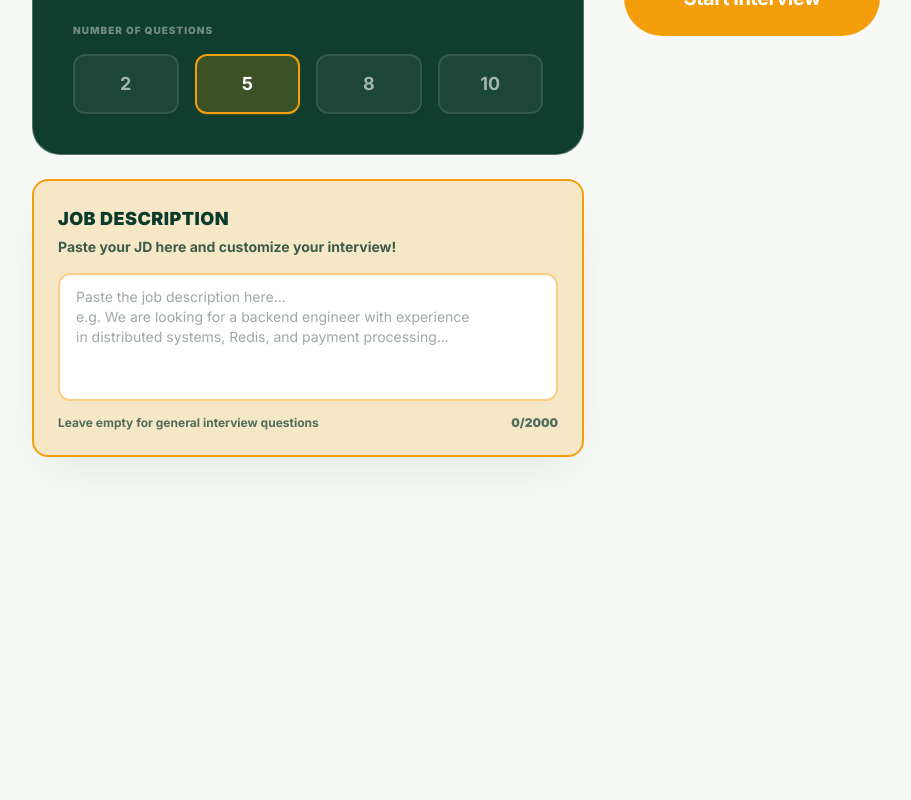
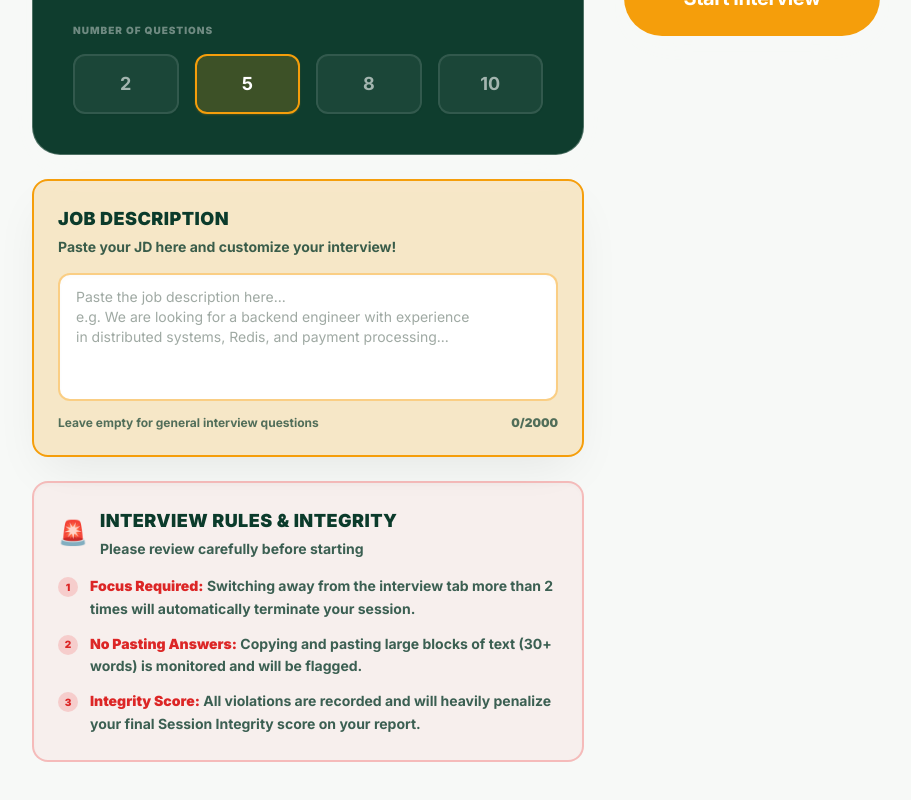
Before and after one commit to vanshikav312/ai-mock-interviewer, a Next.js app: page /interview/setup in a window 1280 px wide. Shown: the part 660-1460 px from the top of the page, without its empty margins (184-1095 px from the left). Before the commit the page ends 1197 px from the top, so only its background shows below. Built offline with nearby package versions, Linux system fonts and the light colour scheme; no server answers; sample sign-in values are in the browser's storage.

Commit message:
feat: made rules box on setup page

```diff
--- a/app/interview/session/page.jsx
+++ b/app/interview/session/page.jsx
@@ -42,6 +42,12 @@ function SessionContent() {
   useEffect(() => {
     if (status === 'unauthenticated') router.push('/login');
   }, [status, router]);
+
+  useEffect(() => {
+    if (tabSwitchCount > 2) {
+      router.push('/interview/setup?error=tab_switch');
+    }
+  }, [tabSwitchCount, router]);
 
   useEffect(() => {
     const handleVisibilityChange = () => {
--- a/app/interview/setup/page.jsx
+++ b/app/interview/setup/page.jsx
@@ -15,10 +15,21 @@ export default function SetupPage() {
   });
   const [jobDescription, setJobDescription] = useState('');
   const [starting, setStarting] = useState(false);
+  const [errorMsg, setErrorMsg] = useState('');
 
   useEffect(() => {
     if (status === 'unauthenticated') router.push('/login');
   }, [status, router]);
+
+  useEffect(() => {
+    if (typeof window !== 'undefined') {
+      const urlParams = new URLSearchParams(window.location.search);
+      if (urlParams.get('error') === 'tab_switch') {
+        setErrorMsg('Due to excessive tab switching, your interview session was terminated.');
+        window.history.replaceState(null, '', '/interview/setup');
+      }
+    }
+  }, []);
 
   const handleStart = () => {
     setStarting(true);
@@ -49,6 +60,11 @@ export default function SetupPage() {
       </nav>
 
       <main className="max-w-4xl mx-auto px-6 pt-32 pb-20">
+        {errorMsg && (
+          <div className="mb-8 p-4 bg-red-500/10 border-2 border-red-500 rounded-xl text-red-500 text-center font-bold animate-slide-up">
+            🚨 {errorMsg}
+          </div>
+        )}
         <div className="mb-16 text-center animate-slide-up">
           <h1 className="text-5xl md:text-6xl font-black text-luxury mb-4 tracking-tighter">Set your stage.</h1>
           <p className="text-muted text-lg font-medium">Configure your session for deep technical growth.</p>
@@ -105,6 +121,50 @@ in distributed systems, Redis, and payment processing..."
                 </span>
               </div>
             </div>
+
+            {/* Interview Rules Box */}
+            <div className="rounded-2xl p-6 mt-6 border-2 border-red-500/30 bg-red-500/5 shadow-inner-soft">
+              <div className="flex items-center gap-3 mb-4">
+                <span className="text-2xl">🚨</span>
+                <div>
+                  <h3 className="text-luxury font-black text-lg tracking-wide uppercase">
+                    Interview Rules & Integrity
+                  </h3>
+                  <p className="text-luxury/80 text-sm font-bold mt-1">
+                    Please review carefully before starting
+                  </p>
+                </div>
+              </div>
+
+              <ul className="space-y-3 mt-4">
+                <li className="flex items-start gap-3">
+                  <div className="shrink-0 w-5 h-5 mt-0.5 rounded-full bg-red-500/20 text-red-600 flex items-center justify-center text-[10px] font-black">
+                    1
+                  </div>
+                  <p className="text-luxury/80 text-sm font-bold leading-relaxed">
+                    <span className="text-red-600 font-black">Focus Required:</span> Switching away from the interview tab more than 2 times will automatically terminate your session.
+                  </p>
+                </li>
+
+                <li className="flex items-start gap-3">
+                  <div className="shrink-0 w-5 h-5 mt-0.5 rounded-full bg-red-500/20 text-red-600 flex items-center justify-center text-[10px] font-black">
+                    2
+                  </div>
+                  <p className="text-luxury/80 text-sm font-bold leading-relaxed">
+                    <span className="text-red-600 font-black">No Pasting Answers:</span> Copying and pasting large blocks of text (30+ words) is monitored and will be flagged.
+                  </p>
+                </li>
+
+                <li className="flex items-start gap-3">
+                  <div className="shrink-0 w-5 h-5 mt-0.5 rounded-full bg-red-500/20 text-red-600 flex items-center justify-center text-[10px] font-black">
+                    3
+                  </div>
+                  <p className="text-luxury/80 text-sm font-bold leading-relaxed">
+                    <span className="text-red-600 font-black">Integrity Score:</span> All violations are recorded and will heavily penalize your final Session Integrity score on your report.
+                  </p>
+                </li>
+              </ul>
+            </div>
           </div>
 
           {/* Info & CTA Panel */}
```
